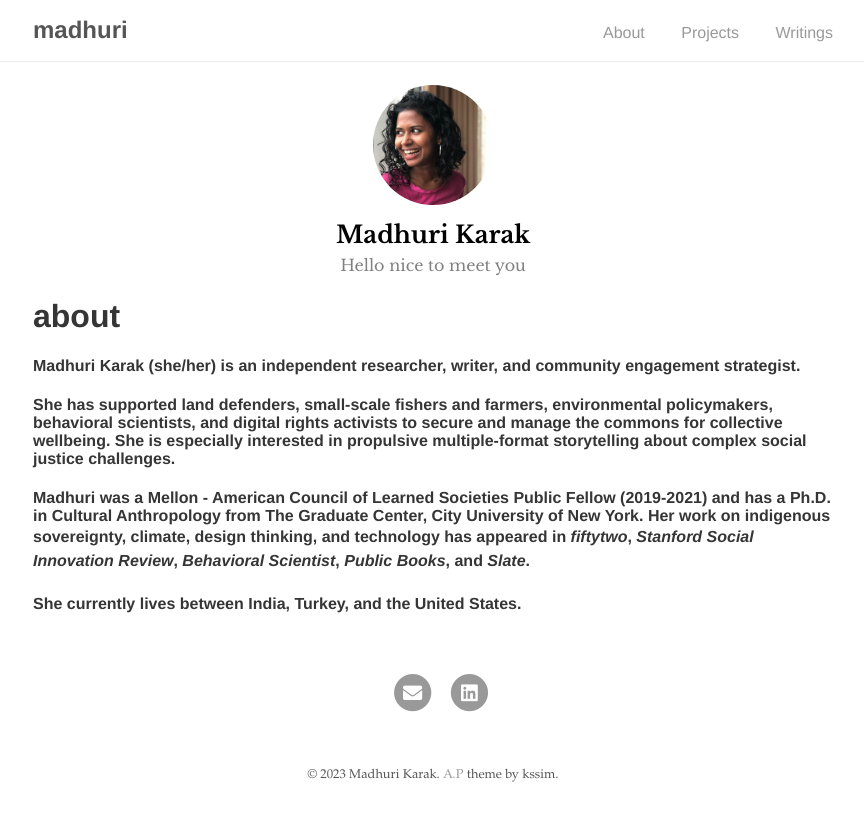
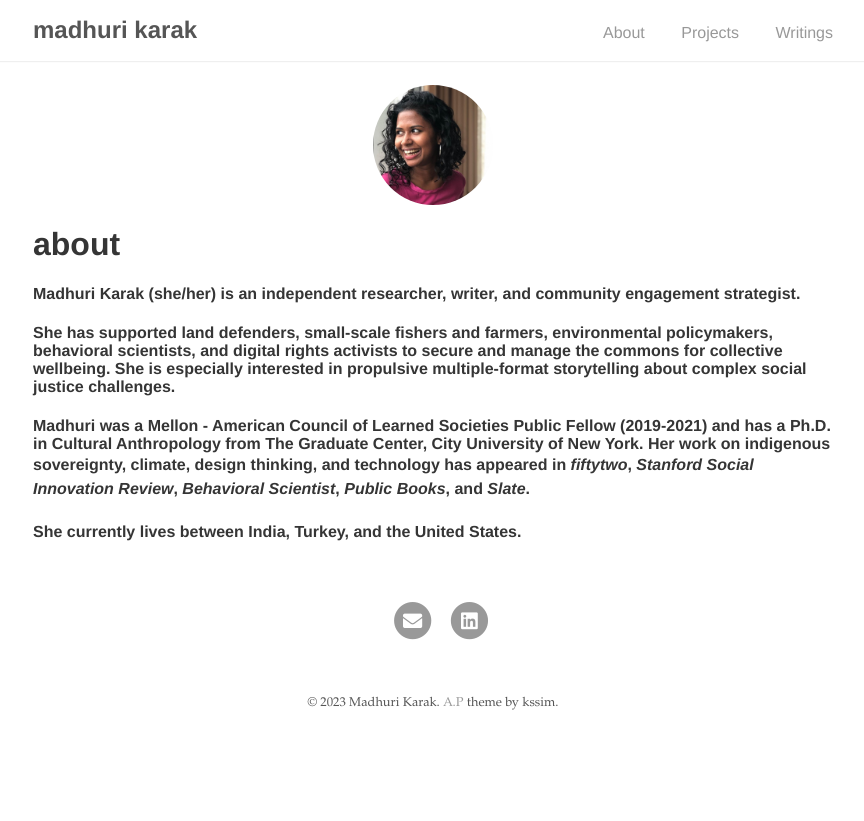
Before and after one commit to madhurikarak/madhurikarak.github.io, a Jekyll site: the page built from index.md, in a window 1280 px wide. Shown: the top 821 px of the page, without its empty margins (207-1071 px from the left). Built offline with Jekyll 4.4.1, drawn with Linux system fonts in a browser that asks for light colours; our own code applies the rules of GitHub Pages for plain Markdown files.

Commit message:
remove name and description from about page

```diff
--- a/_config.yml
+++ b/_config.yml
@@ -1,5 +1,5 @@
 # Site settings
-title: madhuri
+title: "madhuri karak"
 baseurl: ""
 url: "https://madhurikarak.github.io"
 google_analytics: # Tracking ID, e.g. "UA-000000-01"
--- a/_layouts/about.html
+++ b/_layouts/about.html
@@ -5,10 +5,6 @@ layout: base
 <div class="about">
   <div class="profile">
     <img class="selfie" alt="{{ site.author.name }}" src="{{ site.author.selfie }}" />
-    <div class="info">
-      <div class="title">{{ site.author.name }}</div>
-      <div class="description">{{ site.author.desc }}</div>
-    </div>
   </div>
 
   <div class="content">
```
